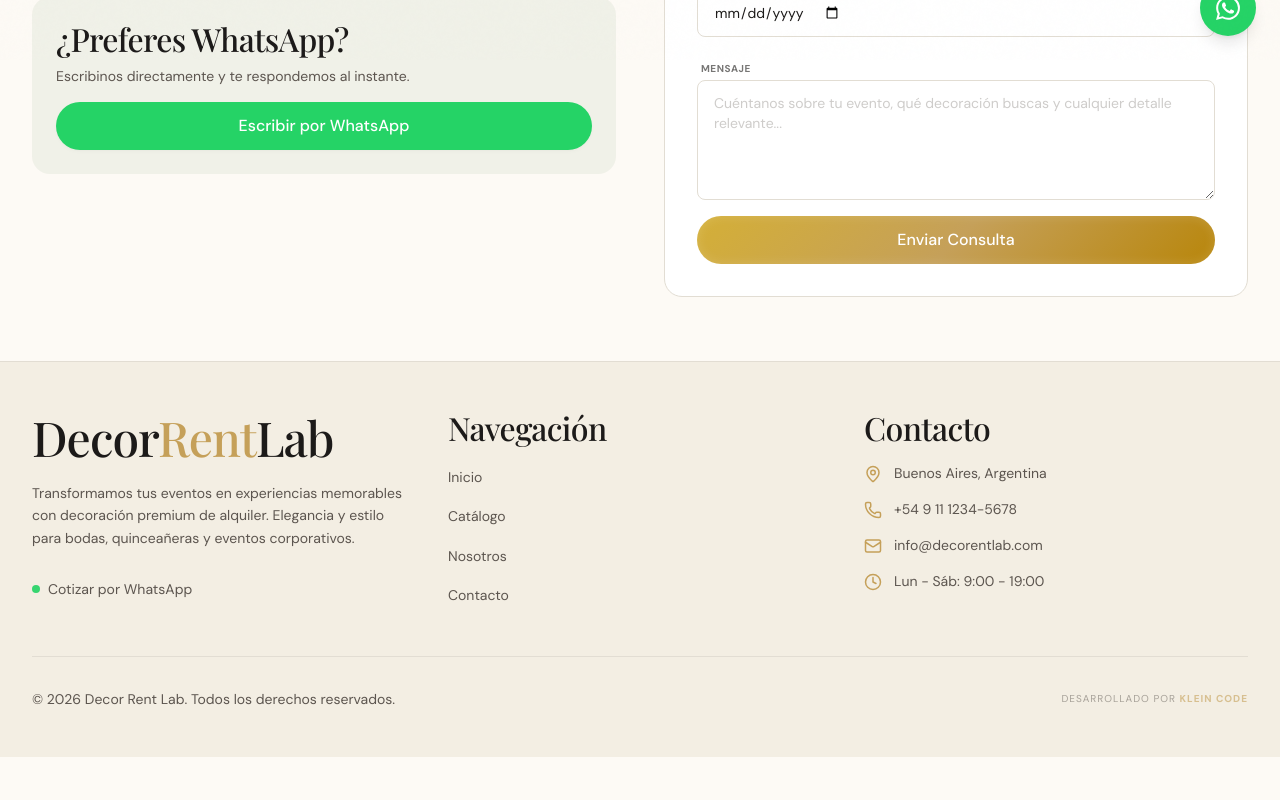
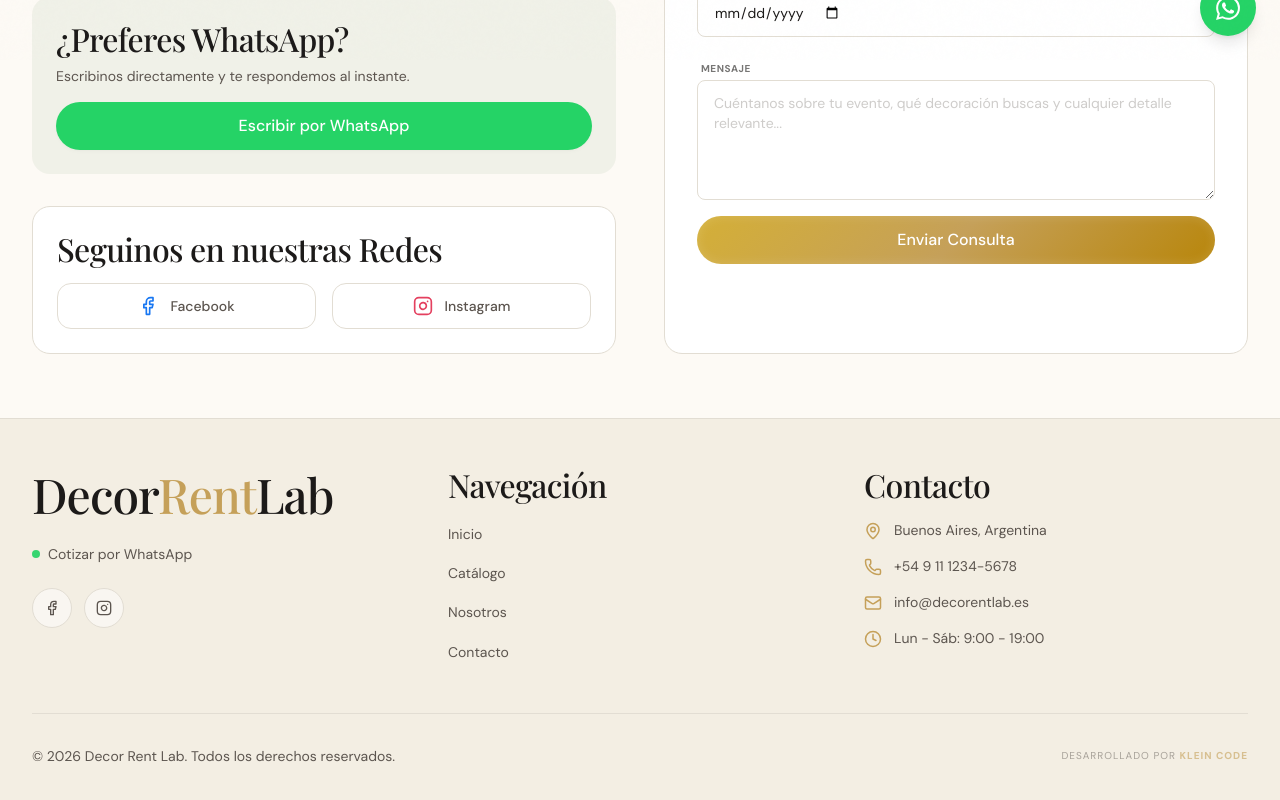
Before and after one commit to valec3/DecorRentLab, a Next.js app: page /contacto in a window 1280 px wide. Shown: the part 740-1540 px from the top of the page. Before the commit the page ends 1497 px from the top, so only its background shows below. Built offline with nearby package versions, Linux system fonts and the light colour scheme; no server answers; the database is empty; a web font is replaced by a local one.

Commit message:
feat: implement landing page layout, global footer, and database schema for contact information

```diff
--- a/next.config.ts
+++ b/next.config.ts
@@ -38,4 +38,6 @@ const nextConfig: NextConfig = {
 
 export default nextConfig;
 
-import('@opennextjs/cloudflare').then(m => m.initOpenNextCloudflareForDev());
+if (process.env.NODE_ENV === "development") {
+  eval("import('@opennextjs/cloudflare')").then((m: any) => m.initOpenNextCloudflareForDev());
+}
--- a/src/app/page.tsx
+++ b/src/app/page.tsx
@@ -344,7 +344,7 @@ export default function Home() {
                     .split(" que ")
                     .map((text, i) => (
                       <span key={i}>
-                        {i === 1 && "que "}
+                        {i === 1 && " que "}
                         <span className={i === 1 ? "italic font-display" : ""}>
                           {text}
                         </span>
--- a/src/components/custom/Testimonials.tsx
+++ b/src/components/custom/Testimonials.tsx
@@ -58,13 +58,17 @@ export function Testimonials({ testimonials }: TestimonialsProps) {
               </p>
 
               <div className="flex items-center gap-4 pt-4 border-t border-borde">
-                <div className="relative w-12 h-12 rounded-full overflow-hidden">
+                <div className="relative w-12 h-12 rounded-full overflow-hidden bg-dorado/10 border border-dorado/20 flex items-center justify-center text-dorado font-serif text-base font-bold shrink-0">
+                  {testimonial.image && testimonial.image.trim() !== "" ? (
                     <Image
                       src={testimonial.image}
                       alt={testimonial.name}
                       fill
                       className="object-cover"
                     />
+                  ) : (
+                    testimonial.name.charAt(0).toUpperCase()
+                  )}
                 </div>
                 <div>
                   <p className="font-medium text-carbon">{testimonial.name}</p>
--- a/src/components/layout/Footer.tsx
+++ b/src/components/layout/Footer.tsx
@@ -15,7 +15,7 @@ export function Footer() {
   const { data } = useContactInfo();
 
   const phone = data?.phone || '+54 9 11 1234-5678';
-  const email = data?.email || 'info@decorentlab.com';
+  const email = data?.email || 'info@decorentlab.es';
   const address = data?.address || 'Buenos Aires, Argentina';
   const hours = data?.hours || 'Lun - Sáb: 9:00 - 19:00';
   const whatsappNumber = data?.whatsappNumber || '5491112345678';
@@ -29,10 +29,8 @@ export function Footer() {
             <h2 className="font-serif text-2xl text-carbon mb-4">
               Decor<span className="text-dorado">Rent</span>Lab
             </h2>
-            <p className="text-gris-calido text-sm leading-relaxed mb-6">
-              Transformamos tus eventos en experiencias memorables con decoración
-              premium de alquiler. Elegancia y estilo para bodas, quinceañeras y eventos corporativos.
-            </p>
+
+            <div className="space-y-4">
               <a
                 href={`https://wa.me/${whatsappNumber}?text=Hola%20Decor%20Rent%20Lab,%20quiero%20cotizar`}
                 target="_blank"
@@ -42,6 +40,49 @@ export function Footer() {
                 <span className="w-2 h-2 rounded-full bg-whatsapp animate-pulse shrink-0" />
                 Cotizar por WhatsApp
               </a>
+              <div className="flex items-center gap-3 pt-2">
+                <a
+                  href="https://www.facebook.com/profile.php?id=61588359792881"
+                  target="_blank"
+                  rel="noopener noreferrer"
+                  className="w-10 h-10 rounded-full border border-borde flex items-center justify-center text-gris-calido hover:text-carbon hover:border-carbon transition-all duration-300 bg-white/50"
+                  aria-label="Facebook"
+                >
+                  <svg
+                    className="w-4 h-4"
+                    viewBox="0 0 24 24"
+                    fill="none"
+                    stroke="currentColor"
+                    strokeWidth="2"
+                    strokeLinecap="round"
+                    strokeLinejoin="round"
+                  >
+                    <path d="M18 2h-3a5 5 0 0 0-5 5v3H7v4h3v8h4v-8h3l1-4h-4V7a1 1 0 0 1 1-1h3z" />
+                  </svg>
+                </a>
+                <a
+                  href="https://www.instagram.com/decorent.lab?igsh=YXdweXFsdzhqaDR3&utm_source=qr"
+                  target="_blank"
+                  rel="noopener noreferrer"
+                  className="w-10 h-10 rounded-full border border-borde flex items-center justify-center text-gris-calido hover:text-carbon hover:border-carbon transition-all duration-300 bg-white/50"
+                  aria-label="Instagram"
+                >
+                  <svg
+                    className="w-4 h-4"
+                    viewBox="0 0 24 24"
+                    fill="none"
+                    stroke="currentColor"
+                    strokeWidth="2"
+                    strokeLinecap="round"
+                    strokeLinejoin="round"
+                  >
+                    <rect x="2" y="2" width="20" height="20" rx="5" ry="5" />
+                    <path d="M16 11.37A4 4 0 1 1 12.63 8 4 4 0 0 1 16 11.37z" />
+                    <line x1="17.5" y1="6.5" x2="17.51" y2="6.5" />
+                  </svg>
+                </a>
+              </div>
+            </div>
           </div>
 
           {/* Quick Links */}
--- a/src/components/seo/JsonLd.tsx
+++ b/src/components/seo/JsonLd.tsx
@@ -14,7 +14,7 @@ export function LocalBusinessSchema() {
     logo: 'https://decorentlab.com.ar/logo.png',
     image: 'https://decorentlab.com.ar/og-image.jpg',
     telephone: '+5491112345678',
-    email: 'info@decorentlab.com',
+    email: 'info@decorentlab.es',
     address: {
       '@type': 'PostalAddress',
       addressLocality: 'Buenos Aires',
--- a/src/data/content.ts
+++ b/src/data/content.ts
@@ -126,10 +126,10 @@ export const aboutContent: AboutContent = {
 
 export const homeContent: HomeContent = {
   hero: {
-    title: "Alquiler de Decoración",
+    title: "Diseño - Venta - Alquiler",
     subtitle: "Premium para Eventos",
     description:
-      "Mobiliario exclusivo, ambientación de lujo y piezas curadas para que tu celebración sea inolvidable.",
+      "Mobiliario exclusivo, ambientación de lujo y piezas exclusivas para que tu celebración sea inolvidable.",
     backgroundImage: "/hero.webp",
     primaryButtonText: "Explorar Catálogo",
     whatsappMessage: "Hola Decor Rent Lab, quiero cotizar",
@@ -140,9 +140,9 @@ export const homeContent: HomeContent = {
       "Un proceso impecable diseñado para que solo te preocupes por disfrutar.",
     steps: [
       {
-        title: "Selección Curada",
+        title: "Selección Exclusiva",
         description:
-          "Explora elementos seleccionados bajo los más altos estándares de estética premium.",
+          "Explora elementos seleccionados bajo estándares de calidad",
       },
       {
         title: "Asesoría Experta",
@@ -167,27 +167,27 @@ export const homeContent: HomeContent = {
     },
     items: [
       {
-        title: "Curaduría",
-        description: "Objetos seleccionados por su valor estético y calidad.",
+        title: "Personalización",
+        description: "Trabajamos estrechamente contigo para dar vida a tu vision unica, adaptando cada detalle con precision y coche",
       },
       {
-        title: "Excelencia",
-        description: "Compromiso total con la puntualidad y el detalle.",
+        title: "Fiabilidad",
+        description: "Cuenta con nuestra experiencia y compromiso inquebrantable para ofrecer la excelencia en todo momento",
       },
       {
         title: "Pasión",
         description: "Amamos el diseño y se nota en cada montaje.",
       },
       {
-        title: "Personalización",
-        description: "Buscamos la pieza exacta que tu evento requiere.",
+        title: "Innovación",
+        description: "Combinamos tecnicas de diseño modernas con herramientas avanzadas para crear piezas de eventos y decoracion",
       },
     ],
   },
   cta: {
     title: "¿Hacemos realidad tu próximo gran evento?",
     description:
-      "No dejes tu visión al azar. Consultá disponibilidad y obtené una cotización personalizada hoy mismo.",
+      "No dejes tu visión al azar. Consulta disponibilidad y obten una cotización personalizada hoy mismo.",
     whatsappMessage: "Hola Decor Rent Lab, quiero cotizar",
   },
 };
--- a/src/modules/admin/contact/components/ContactForm.tsx
+++ b/src/modules/admin/contact/components/ContactForm.tsx
@@ -94,7 +94,7 @@ export function ContactForm({ initialData }: ContactFormProps) {
                   type="email"
                   value={formData.email}
                   onChange={(e) => setFormData({ ...formData, email: e.target.value })}
-                  placeholder="info@decorentlab.com"
+                  placeholder="info@decorentlab.es"
                   className="h-14 pl-12 rounded-2xl border-slate-100 bg-slate-50/50 focus:bg-white focus:border-dorado focus:ring-dorado/10 transition-all font-medium"
                   required
                 />
--- a/src/modules/contacto/ContactForm.tsx
+++ b/src/modules/contacto/ContactForm.tsx
@@ -19,7 +19,7 @@ export function ContactForm() {
   const { data: contactInfo } = useContactInfo();
 
   const phone = contactInfo?.phone || "+54 9 11 1234-5678";
-  const email = contactInfo?.email || "info@decorentlab.com";
+  const email = contactInfo?.email || "info@decorentlab.es";
   const address = contactInfo?.address || "Buenos Aires, Argentina";
   const hours = contactInfo?.hours || "Lun - Sáb: 9:00 - 19:00";
   const whatsappNumber = contactInfo?.whatsappNumber || "5491112345678";
@@ -68,7 +68,7 @@ Mensaje: ${formData.mensaje}`;
             Contactanos
           </h1>
           <p className="text-gris-calido text-lg max-w-2xl mx-auto">
-            Estamos aquí para ayudarte a crear el evento de tus sueños. Escribinos y cotizá tu decoración ideal.
+            Estamos aquí para ayudarte a crear el evento de tus sueños. Escribenos y cotiza tu decoración ideal.
           </p>
         </div>
 
@@ -142,6 +142,55 @@ Mensaje: ${formData.mensaje}`;
                   Escribir por WhatsApp
                 </Button>
               </a>
+            </div>
+
+            {/* Redes Sociales */}
+            <div className="mt-8 bg-white p-6 rounded-2xl border border-borde">
+              <h3 className="font-serif text-xl text-carbon mb-4">
+                Seguinos en nuestras Redes
+              </h3>
+              <div className="flex gap-4">
+                <a
+                  href="https://www.facebook.com/profile.php?id=61588359792881"
+                  target="_blank"
+                  rel="noopener noreferrer"
+                  className="flex items-center gap-3 px-4 py-3 border border-borde rounded-xl text-gris-calido hover:text-carbon hover:border-carbon hover:bg-crema/20 transition-all duration-300 flex-1 justify-center font-medium text-sm"
+                >
+                  <svg
+                    className="w-5 h-5 text-[#1877F2]"
+                    viewBox="0 0 24 24"
+                    fill="none"
+                    stroke="currentColor"
+                    strokeWidth="2"
+                    strokeLinecap="round"
+                    strokeLinejoin="round"
+                  >
+                    <path d="M18 2h-3a5 5 0 0 0-5 5v3H7v4h3v8h4v-8h3l1-4h-4V7a1 1 0 0 1 1-1h3z" />
+                  </svg>
+                  <span>Facebook</span>
+                </a>
+                <a
+                  href="https://www.instagram.com/decorent.lab?igsh=YXdweXFsdzhqaDR3&utm_source=qr"
+                  target="_blank"
+                  rel="noopener noreferrer"
+                  className="flex items-center gap-3 px-4 py-3 border border-borde rounded-xl text-gris-calido hover:text-carbon hover:border-carbon hover:bg-crema/20 transition-all duration-300 flex-1 justify-center font-medium text-sm"
+                >
+                  <svg
+                    className="w-5 h-5 text-[#E4405F]"
+                    viewBox="0 0 24 24"
+                    fill="none"
+                    stroke="currentColor"
+                    strokeWidth="2"
+                    strokeLinecap="round"
+                    strokeLinejoin="round"
+                  >
+                    <rect x="2" y="2" width="20" height="20" rx="5" ry="5" />
+                    <path d="M16 11.37A4 4 0 1 1 12.63 8 4 4 0 0 1 16 11.37z" />
+                    <line x1="17.5" y1="6.5" x2="17.51" y2="6.5" />
+                  </svg>
+                  <span>Instagram</span>
+                </a>
+              </div>
             </div>
           </div>
 
```
Also changed, not shown: 2 other files (tests, documents, lock files or other folders). Lines whose indentation alone changed are shown as unchanged.
